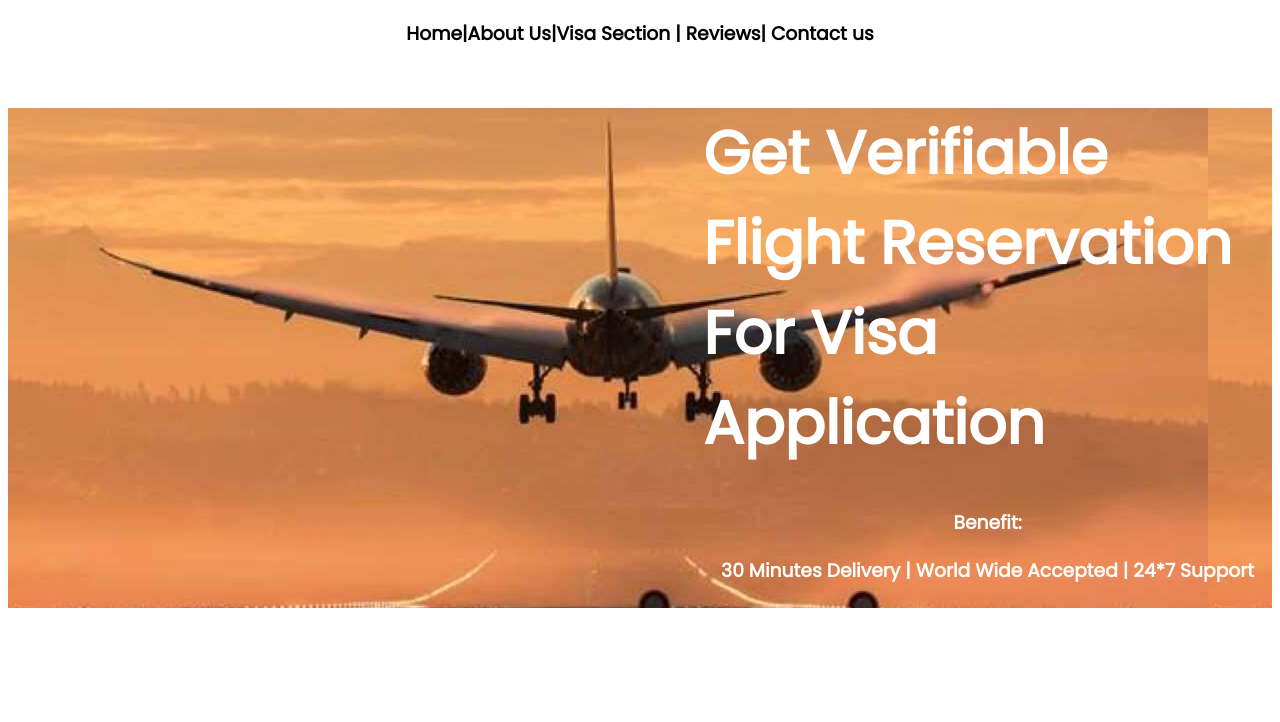
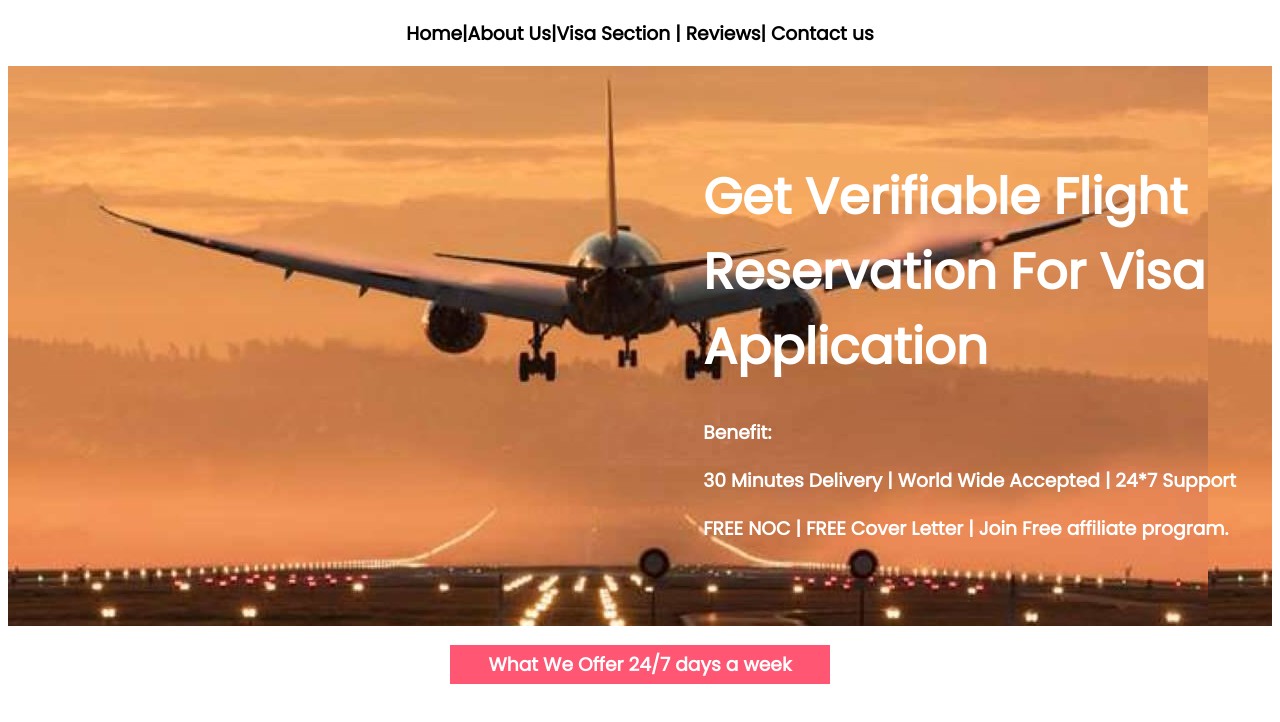
Before and after one commit to Azim1269/flight-website, a plain HTML site: page index.html in a window 1280 px wide. Drawn offline with Linux system fonts and the light colour scheme.

Commit message:
text edited

```diff
--- a/index.html
+++ b/index.html
@@ -10,12 +10,13 @@
     <link rel="preconnect" href="https://fonts.gstatic.com" crossorigin>
     <link href="https://fonts.googleapis.com/css2?family=Poppins& display=swap" rel="stylesheet">
 </head>
-<body><h3>Home|About Us|Visa Section |    Reviews|    Contact us</h3>
+<body><h3 class="Header-text">Home|About Us|Visa Section |    Reviews|    Contact us</h3>
     <div class="header-side">
         <h1>Get Verifiable Flight Reservation For Visa Application</h1>
         <h3 class="middle-text">Benefit:</h3>
         <h3 class="middle-text">30 Minutes Delivery | World Wide Accepted | 24*7 Support</h3>
         <h3 class="middle-text">FREE NOC | FREE Cover Letter | Join Free affiliate program.</h3></div>
+    <h3 id="lower-middle-text">What We Offer 24/7 days a week</h3>
 
 </body>
 </html>
--- a/style.css
+++ b/style.css
@@ -2,21 +2,31 @@ body{
     font-family: 'Poppins', sans-serif;
     padding: 0%;
 }
-h3{
+.Header-text{
     text-align: center;
 
 }
 h1{
-    font-size: 60px;
+    font-size: 50px;
     color: white;
+
 
 }
 .header-side{
              padding-left: 55%;
-             margin-top: 60px;
+             padding-top: 60px;
              background-image: url(flight-image.jpg);
              height: 500px;
             }
 .middle-text{
     color: white;
 }
+#lower-middle-text{
+    text-align: center;
+    background-color: rgb(255, 87, 115);
+    margin-left: 35%;
+    margin-right: 35%;
+    padding-top: 5px;
+    padding-bottom: 5px;
+    color: white;
+    }
```
